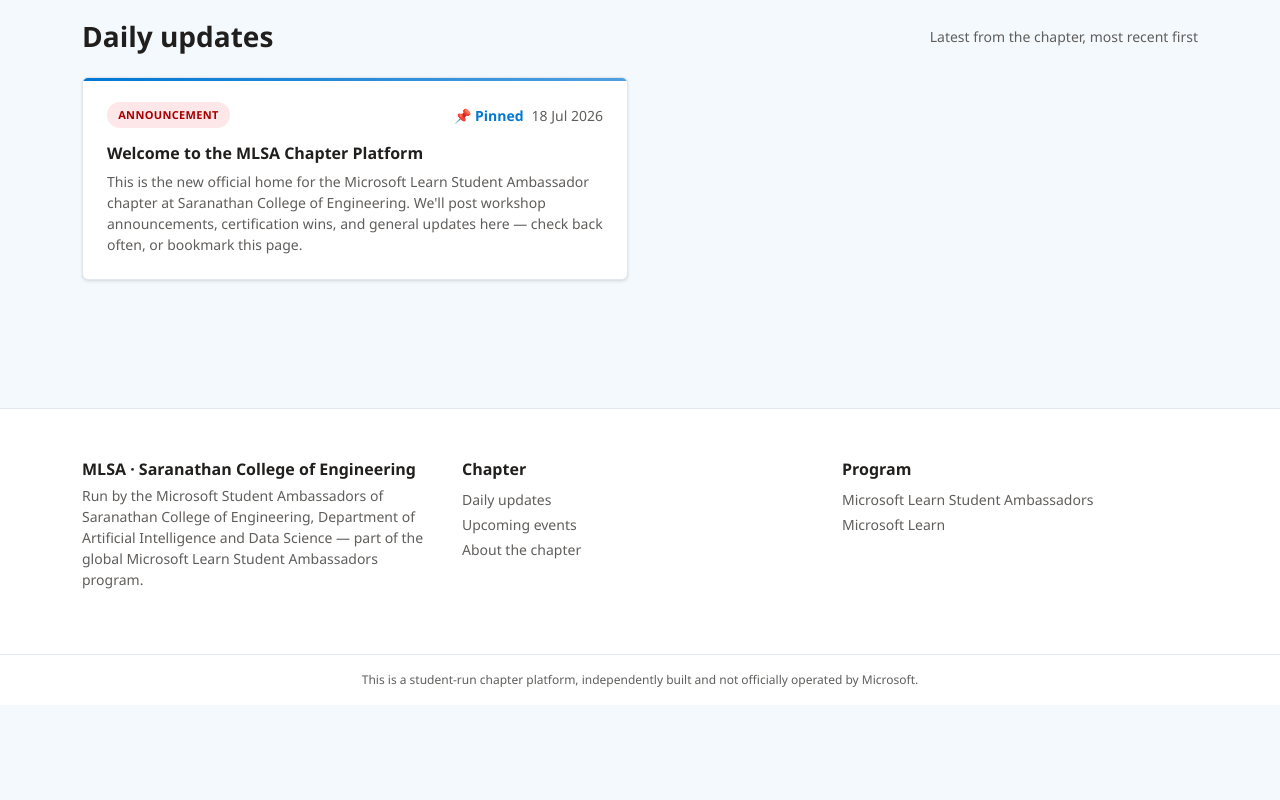
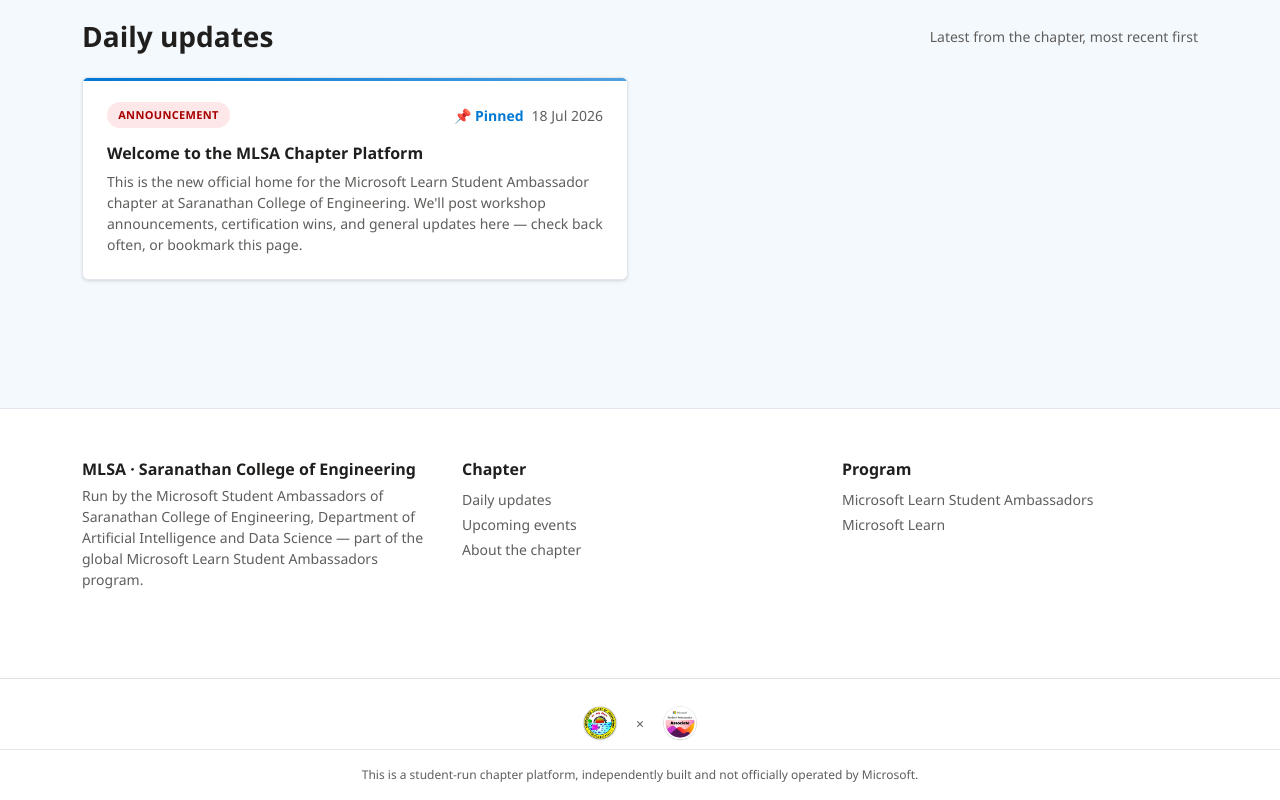
Before and after one commit to thamaraiselvan-tech/MLSA-website, a plain HTML site: page frontend/index.html in a window 1280 px wide. Shown: the part 605-1405 px from the top of the page. Before the commit the page ends 1310 px from the top, so only its background shows below. Drawn offline with nearby package versions, Linux system fonts and the light colour scheme.

Commit message:
logo update

```diff
--- a/frontend/css/style.css
+++ b/frontend/css/style.css
@@ -182,6 +182,12 @@
   }
 }
 
+.footer-logo {
+  width: 40px;
+  height: 40px;
+  object-fit: contain;
+}
+
 /* ---------- Forms ---------- */
 .form-control:focus,
 .form-select:focus {
--- a/frontend/index.html
+++ b/frontend/index.html
@@ -40,13 +40,13 @@
   <section class="hero-mlsa">
     <div class="container py-5">
       <div class="row align-items-center g-4 g-md-5">
-        <div class="col-12 col-md-4 order-1 order-md-2 text-center mb-2 mb-md-0">
+        <div class="col-md-4 d-none d-md-block order-md-2 text-center">
           <div class="d-flex justify-content-center align-items-center gap-3">
             <img src="assets/college-logo.png" alt="Saranathan College of Engineering logo" class="hero-logo">
             <img src="assets/mlsa-badge.png" alt="Microsoft Learn Student Ambassador badge" class="hero-logo">
           </div>
         </div>
-        <div class="col-12 col-md-8 order-2 order-md-1">
+        <div class="col-12 col-md-8 order-md-1">
           <p class="eyebrow mb-2">Official Chapter Platform</p>
           <h1 class="display-5 mb-3">
             Microsoft Learn Student Ambassadors<br>
@@ -106,6 +106,15 @@
         </div>
       </div>
     </div>
+        <div class="text-center mt-4 pt-4 border-top">
+        <div class="d-inline-flex align-items-center gap-3">
+          <img src="assets/college-logo.png" alt="Saranathan College of Engineering logo" class="footer-logo">
+          <span class="text-subtle small">×</span>
+          <img src="assets/mlsa-badge.png" alt="Microsoft Learn Student Ambassador badge" class="footer-logo">
+        </div>
+      </div>
+    </div>
+
     <div class="disclaimer">This is a student-run chapter platform, independently built and not officially operated by Microsoft.</div>
   </footer>
 
```
